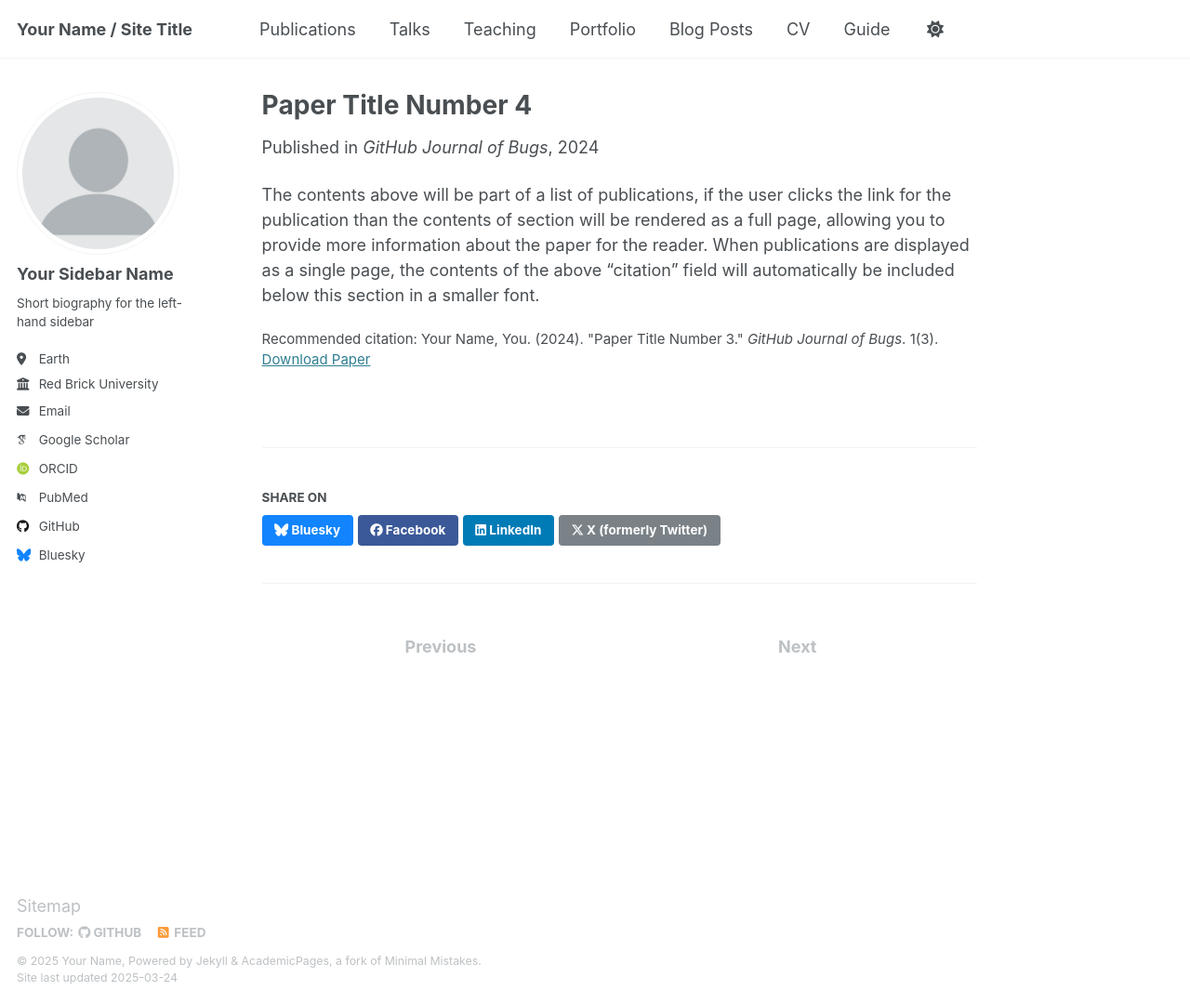
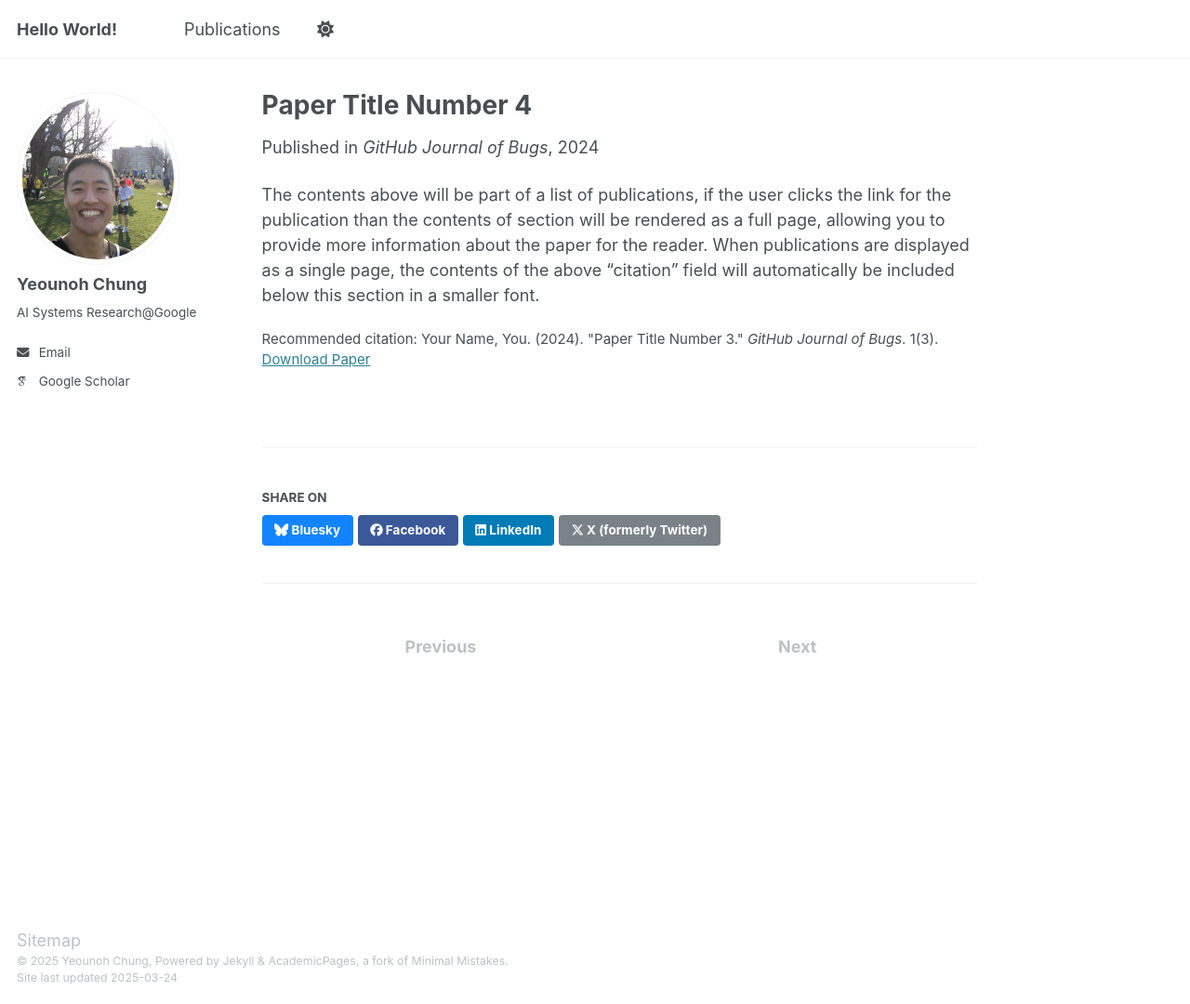
Before and after one commit to yeounoh/yeounoh.github.io, a Jekyll site: the page built from _publications/2024-02-17-paper-title-number-4.md, in a window 1280 px wide and 1080 px high. Shown: the whole window at 93% size. Built offline with Jekyll 4.4.1, drawn with Linux system fonts in a browser that asks for light colours; some web fonts are replaced.

Commit message:
Update config

```diff
--- a/_config.yml
+++ b/_config.yml
@@ -9,35 +9,32 @@
 # Basic Site Settings
 locale                   : "en-US"
 site_theme               : "default"
-title                    : "Your Name / Site Title"
+title                    : "Hello World!"
 title_separator          : "-"
-name                     : &name "Your Name"
-description              : &description "personal description"
-url                      : https://academicpages.github.io # the base hostname & protocol for your site e.g. "https://[your GitHub username].github.io"
+name                     : &name "Yeounoh Chung"
+description              : &description ""
+url                      : https://yeounoh.github.io # the base hostname & protocol for your site e.g. "https://[your GitHub username].github.io"
 baseurl                  : "" # the subpath of your site, e.g. "/blog"
-repository               : "academicpages/academicpages.github.io"
+repository               : "yeounoh/yeounoh.github.io"
 
 # Site Author - The following control what appear as part of the author content on the side bar.
 #               If a field is blank the icon and link will not appear, otherwise it will be shown.
 #               Additional customization can be done by editing /_includes/author-profile.html
 author:
   # Biographic information
-  avatar           : "profile.png"
-  name             : "Your Sidebar Name"
-  pronouns         : # example: "she/her"
-  bio              : "Short biography for the left-hand sidebar"
-  location         : "Earth"
-  employer         : "Red Brick University"
-  uri              : # URL
-  email            : "none@example.org"
+  avatar           : "yeounoh_pic.JPG"
+  name             : "Yeounoh Chung"
+  bio              : "AI Systems Research@Google"
+  #employer         : "Google"
+  email            : "yeounohster@gmail.com"
 
   # Academic websites
   arxiv            : # URL - Update with the correct link to your profile
-  googlescholar    : "https://scholar.google.com/citations?user=PS_CX0AAAAAJ"
+  googlescholar    : "https://scholar.google.com/citations?user=MhlvmB4AAAAJ&hl=en"
   impactstory      : # URL
-  orcid            : "http://orcid.org/yourorcidurl"
+  orcid            : # URL
   semantic         : # URL
-  pubmed           : "https://www.ncbi.nlm.nih.gov/pubmed/?term=john+snow"
+  pubmed           : # URL
   researchgate     : # URL
   scopus           : # URL
 
@@ -45,12 +42,12 @@ author:
   bitbucket        : # Username - Update with your username on the site
   codepen          : # Username
   dribbble         : # Username
-  github           : "academicpages"
+  github           : # Username
   kaggle           : # Username
   stackoverflow    : # User number or user number and name (i.e., use "1" or "1/jeff-atwood")
 
   # Social media
-  bluesky          : "bsky.app" # Replace this with you Bluesky username
+  bluesky          : # Username
   facebook         : # Username
   flickr           : # Username
   foursquare       : # Username
@@ -77,12 +74,14 @@ author:
 
 # Publication Category - The following the list of publication categories and their headings
 publication_category:
-  books:
-    title: 'Books'
-  manuscripts:
-    title: 'Journal Articles'
-  conferences:
-    title: 'Conference Papers'
+  papers:
+    title: 'Papers'
+  # books:
+  #   title: 'Books'
+  # manuscripts:
+  #   title: 'Journal Articles'
+  # conferences:
+  #   title: 'Conference Papers'
 
 # Site Settings
 teaser                   :  # filename of teaser fallback teaser image placed in /images/, .e.g. "500x300.png"
@@ -100,7 +99,7 @@ comments:
   facebook:
     appid                :
     num_posts            : # 5 (default)
-    colorscheme          : # "light" (default), "dark"
+    colorscheme          : "dark" # "light" (default), "dark"
 staticman:
   allowedFields          : ['name', 'email', 'url', 'message']
   branch                 : "gh-pages" # "master", "gh-pages"
@@ -118,7 +117,7 @@ staticman:
       options:
         format           : "iso8601" # "iso8601" (default), "timestamp-seconds", "timestamp-milliseconds"
 atom_feed:
-  hide                   : false     # change to true to hide the RSS feed in the footer
+  hide                   : true     # change to true to hide the RSS feed in the footer
   path                   : # blank (default) uses feed.xml
 
 
```
Also changed, not shown: _data/navigation.yml (+12 -12 lines), _publications/2009-10-01-paper-title-number-1.md (+1 -1 lines), _publications/2010-10-01-paper-title-number-2.md (+1 -1 lines), _publications/2015-10-01-paper-title-number-3.md (+1 -1 lines), _publications/2024-02-17-paper-title-number-4.md (+1 -1 lines), images/yeounoh_pic.JPG (added).
